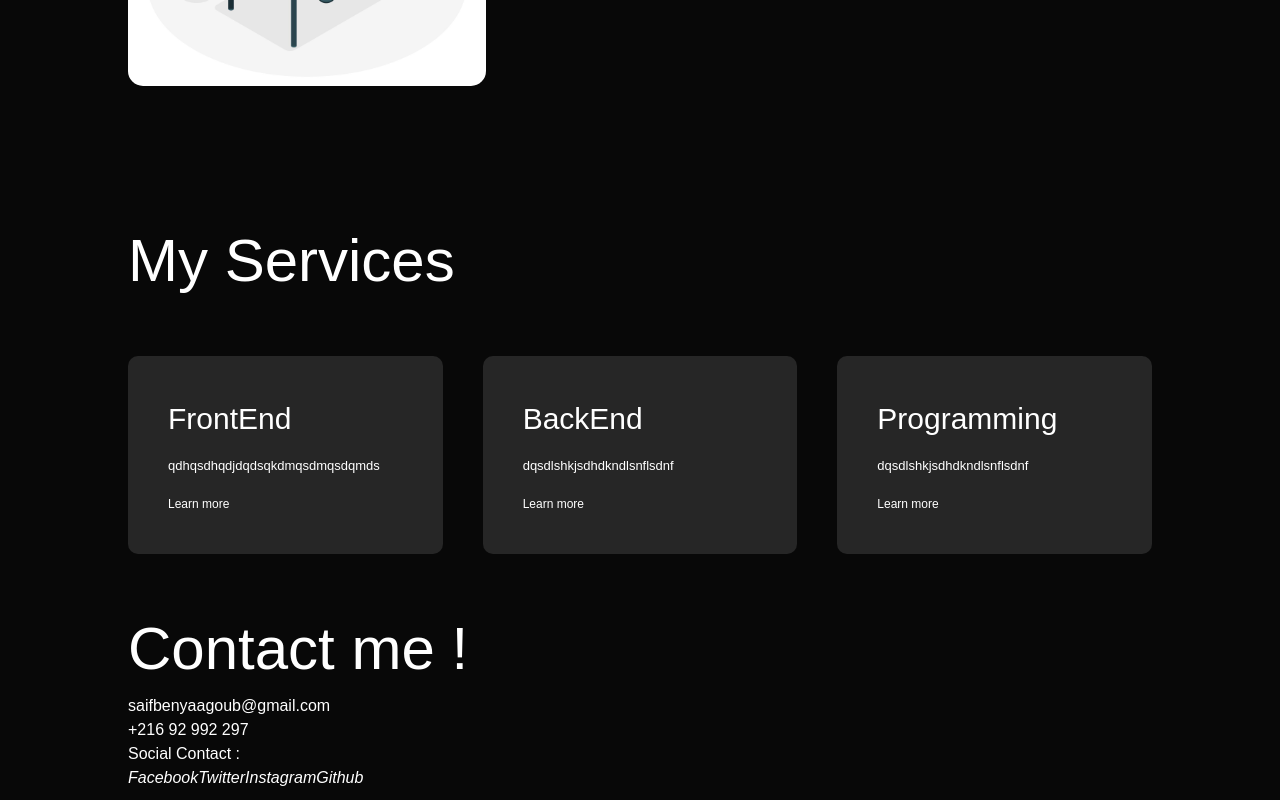
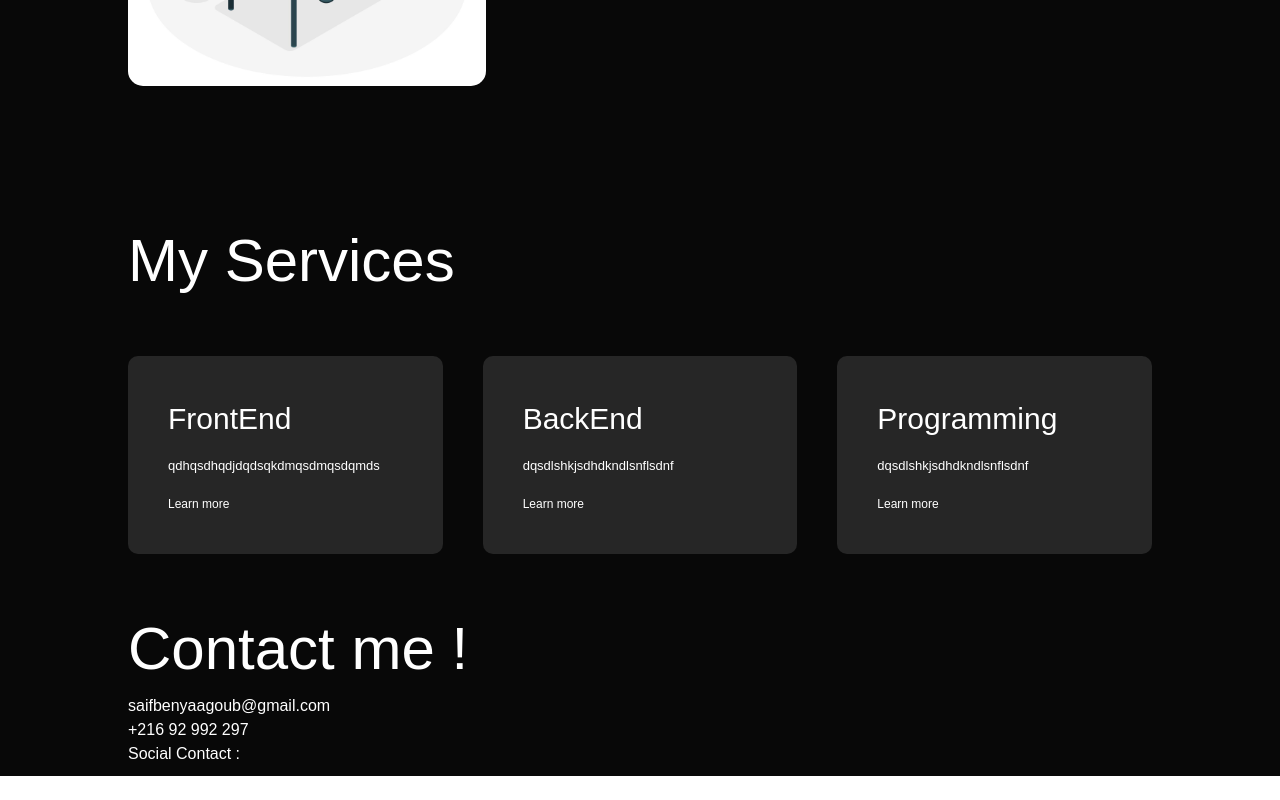
Before and after one commit to Saifby/nextjs, a Next.js app: page / in a window 1280 px wide. Shown: the part 872-1672 px from the top of the page. After the commit the page ends 1648 px from the top, so only its background shows below. Built offline with nearby package versions, Linux system fonts and the light colour scheme.

Commit message:
restart day3

```diff
--- a/app/page.tsx
+++ b/app/page.tsx
@@ -71,10 +71,7 @@ export default function Home() {
             </div>
             <div className='contact2'>
               <p>Social Contact :</p>
-              <a href=""><i className="material-icons">Facebook</i></a>
-              <a href=""><i className="material-icons">Twitter</i></a>
-              <a href=""><i className="material-icons">Instagram</i></a>
-              <a href=""><i className="material-icons">Github</i></a>
+
             </div>
 
           </div>
```
